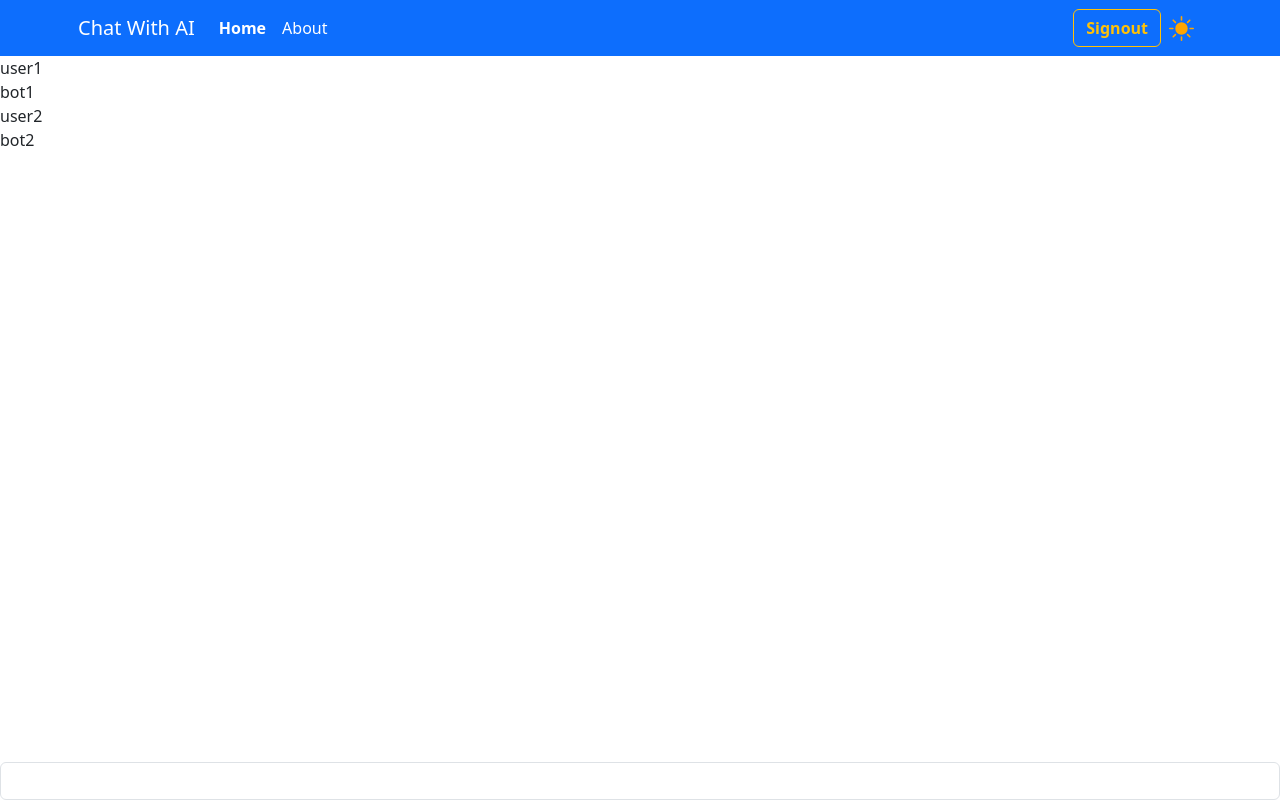
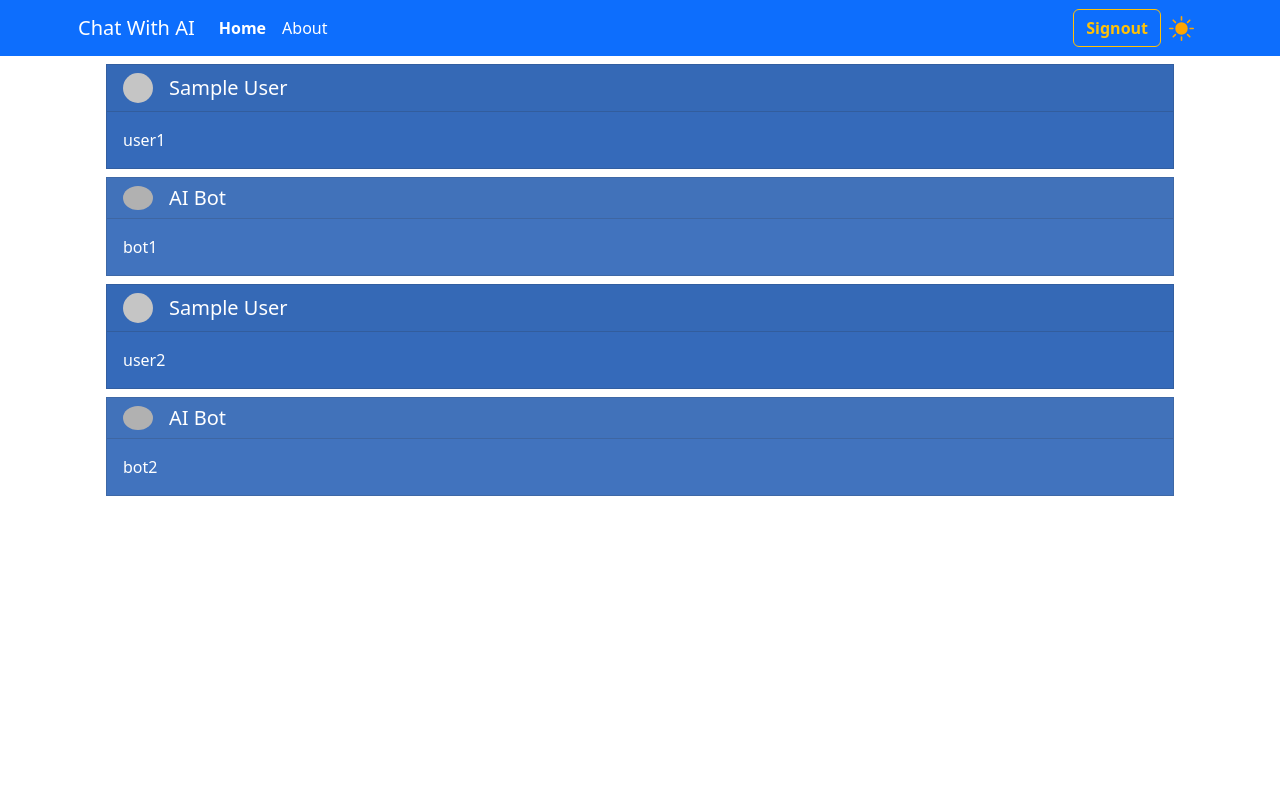
Before and after one commit to ulevi92/SynthiConvo, a React (Vite) app: page / in a window 1280 px wide. Built offline with nearby package versions, Linux system fonts and the light colour scheme; no server answers; sample sign-in values are in the browser's storage; grey boxes are pictures that could not be loaded.

Commit message:
created/ chat window for user and bot with different style

```diff
--- a/src/components/chat/ChatLog.tsx
+++ b/src/components/chat/ChatLog.tsx
@@ -1,5 +1,6 @@
 import { memo, useMemo } from "react";
 import { useAppSelector } from "../../redux/reduxHooks";
+import LogScreen from "./LogScreem";
 
 const ChatLog = () => {
   const { botLog, userLog } = useAppSelector((state) => state.chat);
@@ -7,11 +8,13 @@ const ChatLog = () => {
   return useMemo(() => {
     // Combine user and bot logs, interleaving user messages first
     const log = userLog.flatMap((userMsg, index) => [
-      <div key={`user_${index}`}>{userMsg}</div>,
-      <div key={`bot_${index}`}>{botLog[index]}</div>, // Assumes botLog has the same length as userLog
+      <LogScreen key={`user_${index}`}>{userMsg}</LogScreen>,
+      <LogScreen bot key={`bot_${index}`}>
+        {botLog[index]}
+      </LogScreen>, // Assumes botLog has the same length as userLog
     ]);
 
-    return <div>{log}</div>; // Wrap the array of JSX elements with a <div>
+    return <>{log}</>; // Wrap the array of JSX elements with a <div>
   }, [botLog, userLog]);
 };
 
--- a/src/components/chat/ChatWindow.tsx
+++ b/src/components/chat/ChatWindow.tsx
@@ -5,16 +5,10 @@ const ChatWindow = () => {
   const gridColClassName = "p-0";
 
   return (
-    <Container fluid className='h-100'>
-      <Row className='h-100 flex-grow-1 flex-column justify-content-between'>
+    <Container className='h-75 px-5'>
+      <Row className='h-100 flex-grow-1 flex-column justify-content-between overflow-auto'>
         <Col className={gridColClassName}>
           <ChatLog />
-        </Col>
-
-        <Col className={gridColClassName}>
-          <Form className='d-flex h-100 align-items-end'>
-            <Form.Control />
-          </Form>
         </Col>
       </Row>
     </Container>
--- /dev/null
+++ b/src/components/chat/LogScreem.tsx
@@ -0,0 +1,65 @@
+import { PropsWithChildren, memo, useMemo } from "react";
+import { useAppSelector } from "../../redux/reduxHooks";
+import { Card, Figure, Image } from "react-bootstrap";
+
+interface Props extends PropsWithChildren {
+  bot?: boolean;
+}
+
+const LogScreen = ({ children, bot }: Props) => {
+  const { darkMode } = useAppSelector((state) => state.global);
+  const { userDisplayName, userImg, userUid } = useAppSelector(
+    (state) => state.auth
+  );
+
+  const img =
+    "https://pixabay.com/get/g03f27d66d3e1299819bcf85f246c032850b3073578fdfec722184b25c79578a1f09f9a2502a66490a4ff4ffc5d485679_640.jpg";
+
+  const botImage =
+    "https://cdn.pixabay.com/photo/2018/02/01/20/48/woman-3124083_1280.jpg";
+
+  return useMemo(() => {
+    const defaultImage = !bot ? userImg || img : botImage;
+
+    const defaultDisplayName = !bot
+      ? userDisplayName || `user-${userUid.slice(0, 5)}`
+      : "AI bot";
+
+    const cardClassName =
+      !darkMode && !bot
+        ? "chat-user-light"
+        : darkMode && !bot
+        ? "chat-user-dark"
+        : !darkMode && bot
+        ? "chat-bot-light"
+        : "chat-bot-dark";
+
+    return (
+      <Card
+        className={`${cardClassName} mt-2`}
+        text='white'
+        style={{ borderRadius: 0 }}
+      >
+        <Card.Header className='d-flex flex-grow-1'>
+          <Figure className='my-0 me-3 d-flex'>
+            <Figure.Image
+              src={defaultImage}
+              width={30}
+              roundedCircle
+              alt='user image'
+              className='m-0'
+            />
+          </Figure>
+
+          <Card.Title className='text-capitalize m-0 d-flex align-self-center'>
+            {defaultDisplayName}
+          </Card.Title>
+        </Card.Header>
+
+        <Card.Body>{children}</Card.Body>
+      </Card>
+    );
+  }, [bot, userDisplayName, userImg, userUid, darkMode]);
+};
+
+export default memo(LogScreen);
--- /dev/null
+++ b/src/styles/_chat-card.scss
@@ -0,0 +1,23 @@
+$chat-card-light: #1251af;
+
+$chat-card-dark: #435268;
+
+.chat-user-light {
+  background-color: $chat-card-light;
+  opacity: 0.85;
+}
+
+.chat-bot-light {
+  background-color: $chat-card-light;
+  opacity: 0.8;
+}
+
+.chat-user-dark {
+  background-color: $chat-card-dark;
+  opacity: 1;
+}
+
+.chat-bot-dark {
+  background-color: $chat-card-dark;
+  opacity: 0.75;
+}
--- a/src/styles/global.scss
+++ b/src/styles/global.scss
@@ -8,6 +8,7 @@
 
 //import other styles
 @import "./timer";
+@import "./chat-card";
 
 html,
 body,
@@ -18,8 +19,8 @@ body,
 #root {
   display: flex;
   flex-direction: column;
+
+  .add-pointer-cursor {
+    cursor: pointer;
+  }
 }
-
-.add-pointer-cursor {
-  cursor: pointer;
-}
```
